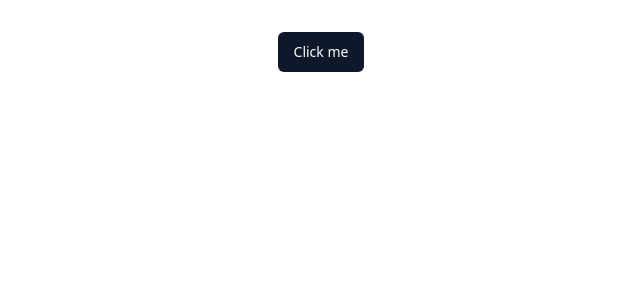
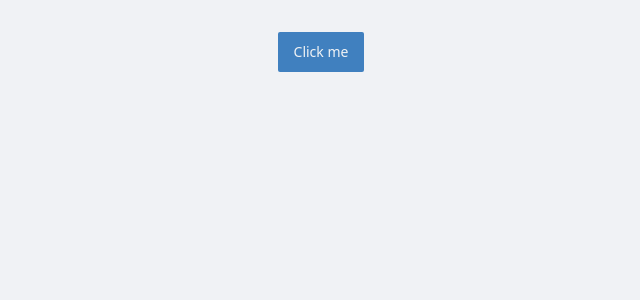
Before and after one commit to diegopluna/pitang-internship-challenge-frontend, a React (Vite) app: page / in a window 1280 px wide. Shown: the top 300 px of the page, without its empty margins (319-959 px from the left). Built offline with nearby package versions, Linux system fonts and the light colour scheme.

Commit message:
feat: set custom shadcn theme

```diff
--- a/src/index.css
+++ b/src/index.css
@@ -4,31 +4,31 @@
 
 @layer base {
   :root {
-      --background: 0 0% 100%;
-      --foreground: 222.2 84% 4.9%;
+    --background: 210 20% 95%;
+    --foreground: 210 20% 20%;
     --card: 0 0% 100%;
-      --card-foreground: 222.2 84% 4.9%;
-      --popover: 0 0% 100%;
-      --popover-foreground: 222.2 84% 4.9%;
-      --primary: 222.2 47.4% 11.2%;
-      --primary-foreground: 210 40% 98%;
-      --secondary: 210 40% 96.1%;
-      --secondary-foreground: 222.2 47.4% 11.2%;
-      --muted: 210 40% 96.1%;
-      --muted-foreground: 215.4 16.3% 46.9%;
-      --accent: 210 40% 96.1%;
-      --accent-foreground: 222.2 47.4% 11.2%;
-      --destructive: 0 84.2% 60.2%;
-      --destructive-foreground: 210 40% 98%;
-      --border: 214.3 31.8% 91.4%;
-      --input: 214.3 31.8% 91.4%;
-      --ring: 222.2 84% 4.9%;
-      --radius: 0.5rem;
-      --chart-1: 12 76% 61%;
-      --chart-2: 173 58% 39%;
-      --chart-3: 197 37% 24%;
-      --chart-4: 43 74% 66%;
-      --chart-5: 27 87% 67%;
+    --card-foreground: 210 20% 20%;
+    --popover: 210 20% 95%;
+    --popover-foreground: 210 20% 20%;
+    --primary: 210 50% 50%;
+    --primary-foreground: 210 20% 95%;
+    --secondary: 0 0% 100%;
+    --secondary-foreground: 210 20% 20%;
+    --muted: 210 20% 85%;
+    --muted-foreground: 210 20% 20%;
+    --accent: 180 50% 27%;
+    --accent-foreground: 210 20% 95%;
+    --destructive: 0 70% 50%;
+    --destructive-foreground: 0 0% 100%;
+    --border: 210 20% 80%;
+    --input: 210 20% 84%;
+    --ring: 210 50% 50%;
+    --radius: 0.25rem;
+    --chart-1: 0 0% 100%;
+    --chart-2: 0 0% 100%;
+    --chart-3: 0 0% 100%;
+    --chart-4: 0 0% 100%;
+    --chart-5: 0 0% 100%;
   }
 
   .dark {
```
Lines whose indentation alone changed are shown as unchanged.
